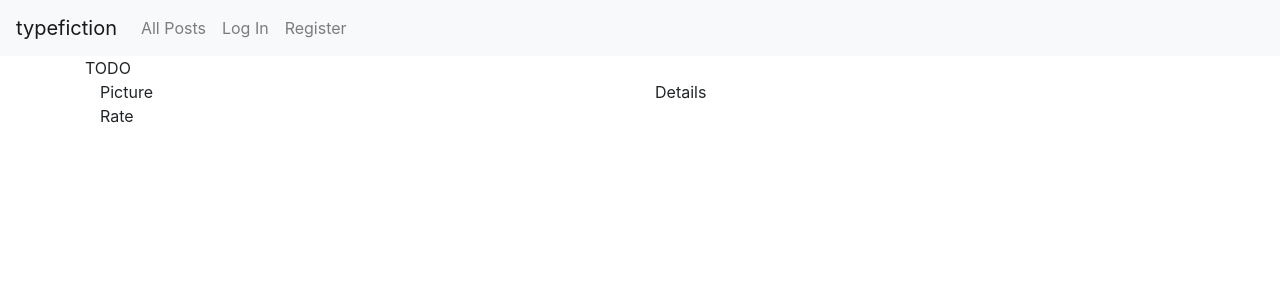
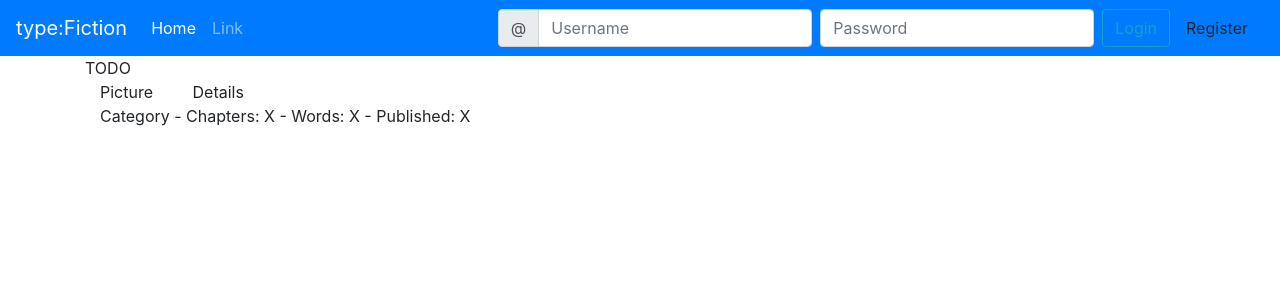
Before and after one commit to abeatrix/typeFiction, a Django app: page / in a window 1280 px wide. Shown: the top 300 px of the page. Run offline with Django 3.2, Linux system fonts and the light colour scheme; some libraries are stand-ins or nearby versions.

Commit message:
Fix auth route, add navbar, Add Story, Chapter, Category models

```diff
--- a/typeFiction/static/typefiction/styles.css
+++ b/typeFiction/static/typefiction/styles.css
@@ -0,0 +1,4 @@
+a, a:hover, a:visited, a:active {
+    color: inherit;
+    text-decoration: none;
+}
--- a/typeFiction/templates/typefiction/components/thread.html
+++ b/typeFiction/templates/typefiction/components/thread.html
@@ -1,11 +1,11 @@
 <div class="container">
     <div class="row">
-        <div class="col">
+        <div class="col-1">
             Picture
         </div>
         <div class="col-6">
             Details
         </div>
     </div>
-    Rate
+    Category - Chapters: X - Words: X - Published: X
 </div>
--- a/typeFiction/templates/typefiction/layout.html
+++ b/typeFiction/templates/typefiction/layout.html
@@ -3,47 +3,53 @@
 <!DOCTYPE html>
 <html lang="en">
     <head>
-        <title>{% block title %}Social typefiction{% endblock %}</title>
+        <title>{% block title %}typefiction{% endblock %}</title>
         <link rel="stylesheet" href="https://stackpath.bootstrapcdn.com/bootstrap/4.4.1/css/bootstrap.min.css" integrity="sha384-Vkoo8x4CGsO3+Hhxv8T/Q5PaXtkKtu6ug5TOeNV6gBiFeWPGFN9MuhOf23Q9Ifjh" crossorigin="anonymous">
         <link href="{% static 'typefiction/styles.css' %}" rel="stylesheet">
+        <script src="https://code.jquery.com/jquery-3.4.1.slim.min.js" integrity="sha384-J6qa4849blE2+poT4WnyKhv5vZF5SrPo0iEjwBvKU7imGFAV0wwj1yYfoRSJoZ+n" crossorigin="anonymous"></script>
+        <script src="https://cdn.jsdelivr.net/npm/popper.js@1.16.0/dist/umd/popper.min.js" integrity="sha384-Q6E9RHvbIyZFJoft+2mJbHaEWldlvI9IOYy5n3zV9zzTtmI3UksdQRVvoxMfooAo" crossorigin="anonymous"></script>
+        <script src="https://stackpath.bootstrapcdn.com/bootstrap/4.4.1/js/bootstrap.min.js" integrity="sha384-wfSDF2E50Y2D1uUdj0O3uMBJnjuUD4Ih7YwaYd1iqfktj0Uod8GCExl3Og8ifwB6" crossorigin="anonymous"></script>
     </head>
-    <body>
 
-        <nav class="navbar navbar-expand-lg navbar-light bg-light">
-            <a class="navbar-brand" href="#">typefiction</a>
-
-            <div>
-              <ul class="navbar-nav mr-auto">
-                {% if user.is_authenticated %}
-                    <li class="nav-item">
-                        <a class="nav-link" href="#"><strong>{{ user.username }}</strong></a>
-                    </li>
-                {% endif %}
-                <li class="nav-item">
-                  <a class="nav-link" href="{% url 'index' %}">All Posts</a>
-                </li>
-                {% if user.is_authenticated %}
-                    <li class="nav-item">
-                        <a class="nav-link" href="#">Following</a>
+    <body class="pt-6">
+        <nav class="navbar navbar-dark bg-primary navbar-expand-lg">
+            <a class="navbar-brand" href="{% url 'index' %}">type:Fiction</a>
+            <button class="navbar-toggler" type="button" data-toggle="collapse" data-target="#navbarSupportedContent" aria-controls="navbarSupportedContent" aria-expanded="false" aria-label="Toggle navigation">
+                <span class="navbar-toggler-icon"></span>
+            </button>
+            <div class="collapse navbar-collapse" id="navbarSupportedContent">
+                <ul class="navbar-nav mr-auto">
+                    <li class="nav-item active">
+                        <a class="nav-link" href="#">Home <span class="sr-only">(current)</span></a>
                     </li>
                     <li class="nav-item">
-                        <a class="nav-link" href="{% url 'logout' %}">Log Out</a>
+                        <a class="nav-link" href="#">Link</a>
                     </li>
+                </ul>
+                {% if user.is_authenticated %}
+                <a class="nav-link" href="#"><strong>{{ user.username }}</strong></a>
+                <a class="nav-link" href="{% url 'logout' %}">Log Out</a>
                 {% else %}
-                    <li class="nav-item">
-                        <a class="nav-link" href="{% url 'login' %}">Log In</a>
-                    </li>
-                    <li class="nav-item">
-                        <a class="nav-link" href="{% url 'register' %}">Register</a>
-                    </li>
+                <form class="form-inline my-2 my-lg-0" action="{% url 'login' %}" method="post">
+                    {% csrf_token %}
+                    <div class="input-group mx-2">
+                        <div class="input-group-prepend">
+                            <span class="input-group-text" id="basic-addon1">@</span>
+                        </div>
+                        <input type="text" name="username" class="form-control" placeholder="Username" aria-label="Username" aria-describedby="basic-addon1">
+                    </div>
+                    <input class="form-control mr-sm-2"  type="password" name="password" placeholder="Password" aria-label="Password" >
+                    <button class="btn btn-outline-info my-2 my-sm-0" type="submit">Login</button>
+                </form>
+                <a class="nav-link" href="{% url 'register' %}">Register</a>
                 {% endif %}
-              </ul>
             </div>
-          </nav>
+        </nav>
 
+        <!-- body block -->
         <div class="container">
             {% block body %}
             {% endblock %}
-        </div>
+        </div> <!-- /container -->
     </body>
 </html>
--- a/typeFiction/views.py
+++ b/typeFiction/views.py
@@ -1,10 +1,15 @@
+import json
+import markdown2
 from django.contrib.auth import authenticate, login, logout
 from django.db import IntegrityError
-from django.http import HttpResponse, HttpResponseRedirect
-from django.shortcuts import render
+from django.http import HttpResponse, HttpResponseRedirect, JsonResponse
+from django.shortcuts import render, redirect
 from django.urls import reverse
+from django.contrib.auth.decorators import login_required
+from django.views.decorators.csrf import csrf_exempt
+from django.core.paginator import Paginator
 
-from .models import User
+from .models import User, Story, Profile, Category
 
 
 def index(request):
@@ -61,3 +66,20 @@ def register(request):
         return HttpResponseRedirect(reverse("index"))
     else:
         return render(request, "typefiction/register.html")
+
+
+# STORY
+@login_required
+def create(request):
+    # Must be request via POST
+    if request.method != "POST":
+        return JsonResponse({"error": "POST request only."}, status=400)
+    # Create new story
+    title = request.POST.get("title")
+    description = request.POST.get("description")
+    category = request.POST.get("category")
+    story = Post(author=request.user, title=title, description=description, category=category)
+    post.save()
+    # redirect to profile page after post is created
+    return redirect('profile', user_id=request.user.id)
+    # return JsonResponse({"message": "Post created successfully"}, status=201)
```
Also changed, not shown: finalproject/settings.py (+3 -7 lines), typeFiction/models.py (+30 -2 lines), README.md (added), typeFiction/migrations/0002_story.py (added), typeFiction/migrations/0003_auto_20210428_1657.py (added), 1 other file.
